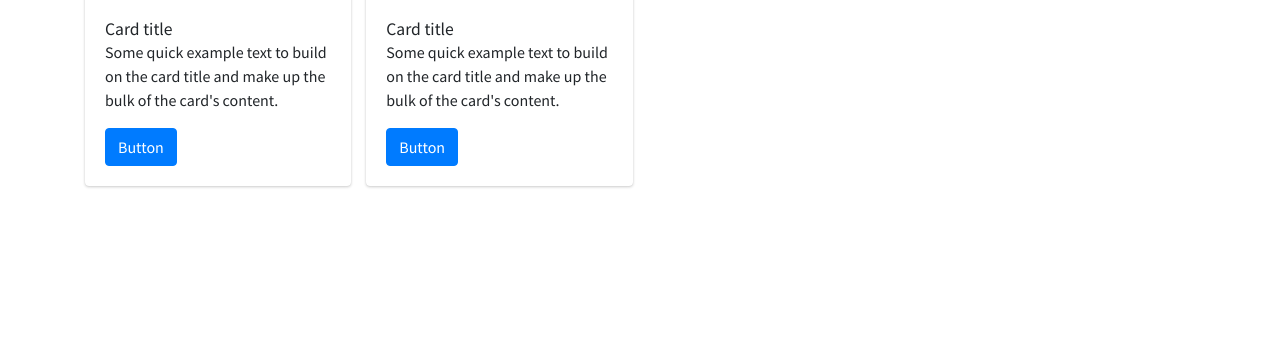
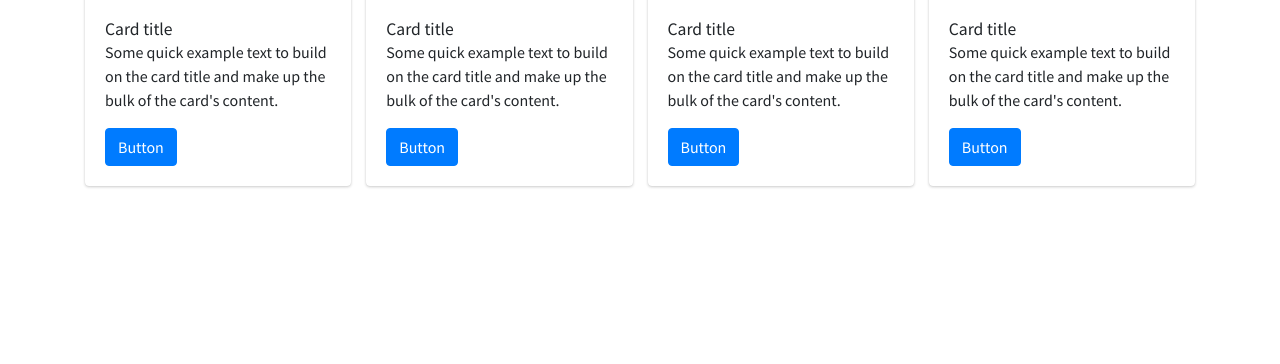
Before and after one commit to ChickenKatzu/ci-tugas-akhir, a CodeIgniter app: page /ci-tugas-akhir/ in a window 1280 px wide. Shown: the part 841-1205 px from the top of the page. Run offline with CodeIgniter, Linux system fonts and the light colour scheme; some libraries are stand-ins or nearby versions.

Commit message:
restore commit

```diff
--- a/application/config/database.php
+++ b/application/config/database.php
@@ -78,7 +78,7 @@ $db['default'] = array(
 	'hostname' => 'localhost',
 	'username' => '',
 	'password' => '',
-	'database' => '',
+	'database' => 'ci-tugas-akhir',
 	'dbdriver' => 'mysqli',
 	'dbprefix' => '',
 	'pconnect' => FALSE,
--- a/application/views/home/index.php
+++ b/application/views/home/index.php
@@ -95,7 +95,31 @@
     <!--First slide-->
     <div class="carousel-item active">
 
+      <div class="col-md-3" style="float:left">
+       <div class="card mb-2">
+          <img class="card-img-top"
+            src="https://mdbootstrap.com/img/Photos/Horizontal/City/4-col/img%20(60).jpg" alt="Card image cap">
+          <div class="card-body">
+            <h4 class="card-title">Card title</h4>
+            <p class="card-text">Some quick example text to build on the card title and make up the bulk of the
+              card's content.</p>
+            <a class="btn btn-primary">Button</a>
+          </div>
+        </div>
+      </div>
 
+      <div class="col-md-3" style="float:left">
+        <div class="card mb-2">
+          <img class="card-img-top"
+            src="https://mdbootstrap.com/img/Photos/Horizontal/City/4-col/img%20(60).jpg" alt="Card image cap">
+          <div class="card-body">
+            <h4 class="card-title">Card title</h4>
+            <p class="card-text">Some quick example text to build on the card title and make up the bulk of the
+              card's content.</p>
+            <a class="btn btn-primary">Button</a>
+          </div>
+        </div>
+      </div>
 
       <div class="col-md-3" style="float:left">
         <div class="card mb-2">
```
